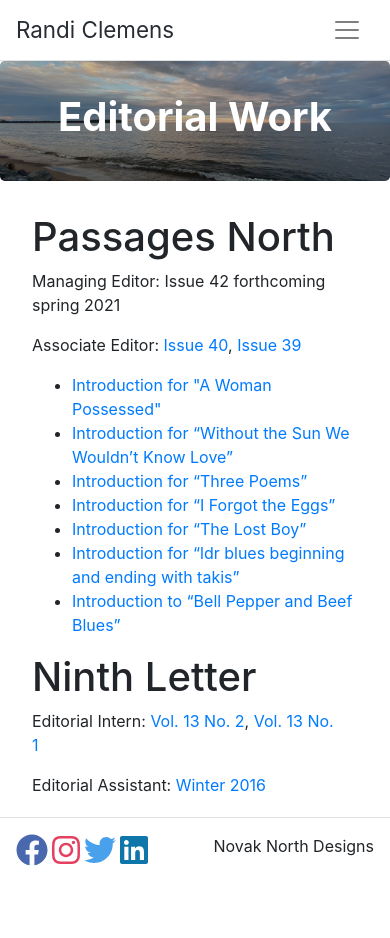
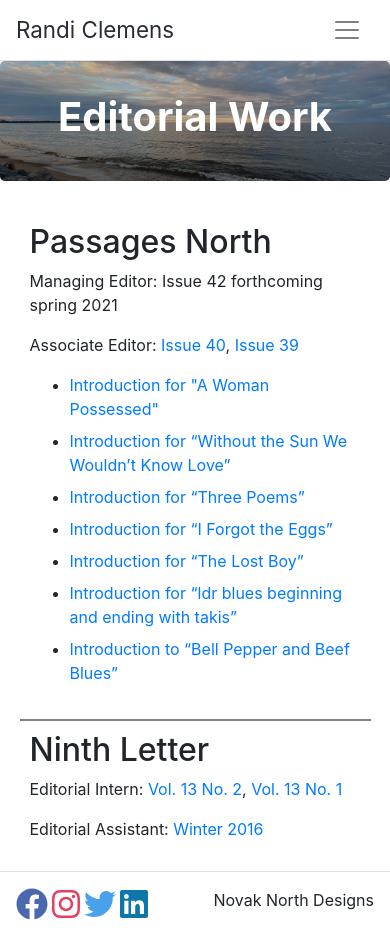
Before and after one commit to manovak24/randi_clemens, a React (Create React App) app: page /editorials in a window 390 px wide. Before the commit the page ends 884 px from the top, so only its background shows below. Built offline with nearby package versions, Linux system fonts and the light colour scheme.

Commit message:
Updated style on editorials page.

```diff
--- a/src/Components/EditorialList/EditorialList.css
+++ b/src/Components/EditorialList/EditorialList.css
@@ -1,32 +1,36 @@
-.editorial-container {
-    display: flex;
-    justify-content: space-evenly;
-    flex-wrap: wrap;
+.editorials-container {
+    width: 100%;
+    height: auto;
 }
 
 .passages-container {
-    padding-right: 2rem;
-    padding-left: 1rem;
+    margin: auto;
+    width: 75%;
+    border-bottom: .15rem solid grey;
+    padding: 10px;
 }
 
 .ninth-container {
-    padding-left: 2rem;
-    padding-right: 1rem;
+    margin: auto;
+    width: 75%;
+    padding: 10px;
 }
 
-@media screen and (max-width: 53.125rem) {
-    .editorial-container {
-        justify-content: flex-start;
+#passages-links {
+    padding-bottom: .5rem;
+}
+
+@media screen and (max-width: 37.5rem) {
+    .passages-container {
+        width: 90%;
     }
-    .passages-container {
-        margin-right: 0rem;
-        margin-left: 2rem;
-        padding-left: 0rem;
-        padding-right: 2rem;
-    }
-
     .ninth-container {
-        margin-left: 0rem;
-        margin-right: 2rem;
+        width: 90%;
     }
 }
+
+@media screen and (max-width: 31.875rem) {
+    #title-tag {
+        font-size: 2rem;
+    }
+}
--- a/src/Components/EditorialList/EditorialList.js
+++ b/src/Components/EditorialList/EditorialList.js
@@ -65,16 +65,16 @@ class EditorialList extends React.Component {
             <Row>
                 <Col  className="editorial-container">
                     <div className="passages-container">
-                        <div className="passages-info-container">
-                            <h1>Passages North</h1>
+                        <div>
+                            <h1 id="title-tag">Passages North</h1>
                             <p>Managing Editor: Issue 42 forthcoming spring 2021</p>
                             <p>Associate Editor:
                                 <a href="https://www.passagesnorth.com/issue-40" target="_blank" rel="noopener noreferrer"> Issue 40</a>,
                                 <a href="https://www.passagesnorth.com/issue-39" target="_blank" rel="noopener noreferrer"> Issue 39</a>
                             </p>
-                            <ul className="edit-container left-rule">
+                            <ul className="edit-list-container">
                                 {this.state.editorials.map(editorial => (
-                                    <li key={editorial.id} className="edit-list-container">
+                                    <li key={editorial.id} id="passages-links">
                                         <a href={editorial.link} target="_blank" rel="noopener noreferrer">{editorial.title}</a>
                                     </li>
                                 ))}
@@ -83,8 +83,8 @@ class EditorialList extends React.Component {
                     </div>
 
                     <div className="ninth-container">
-                        <div className="ninth-info-container">
-                            <h1>Ninth Letter</h1>
+                        <div>
+                            <h1 id="title-tag">Ninth Letter</h1>
                             <p>Editorial Intern:
                                 <a href="http://ninthletter.com/journal/147-13-2-fall-winter-2016" target="_blank" rel="noopener noreferrer"> Vol. 13 No. 2</a>,
                                 <a href="http://www.ninthletter.com/journal/134-13-1-spring-summer-2016" target="_blank" rel="noopener noreferrer"> Vol. 13 No. 1</a>
```
